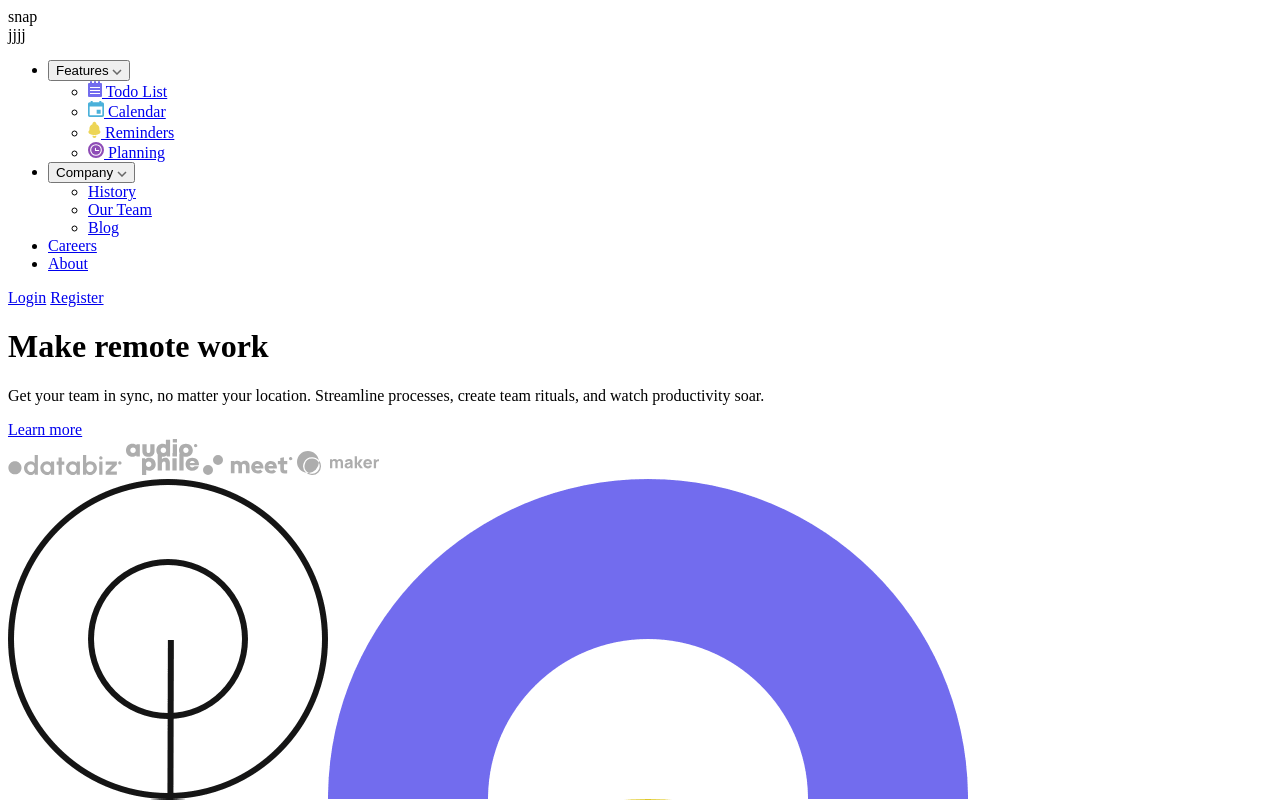
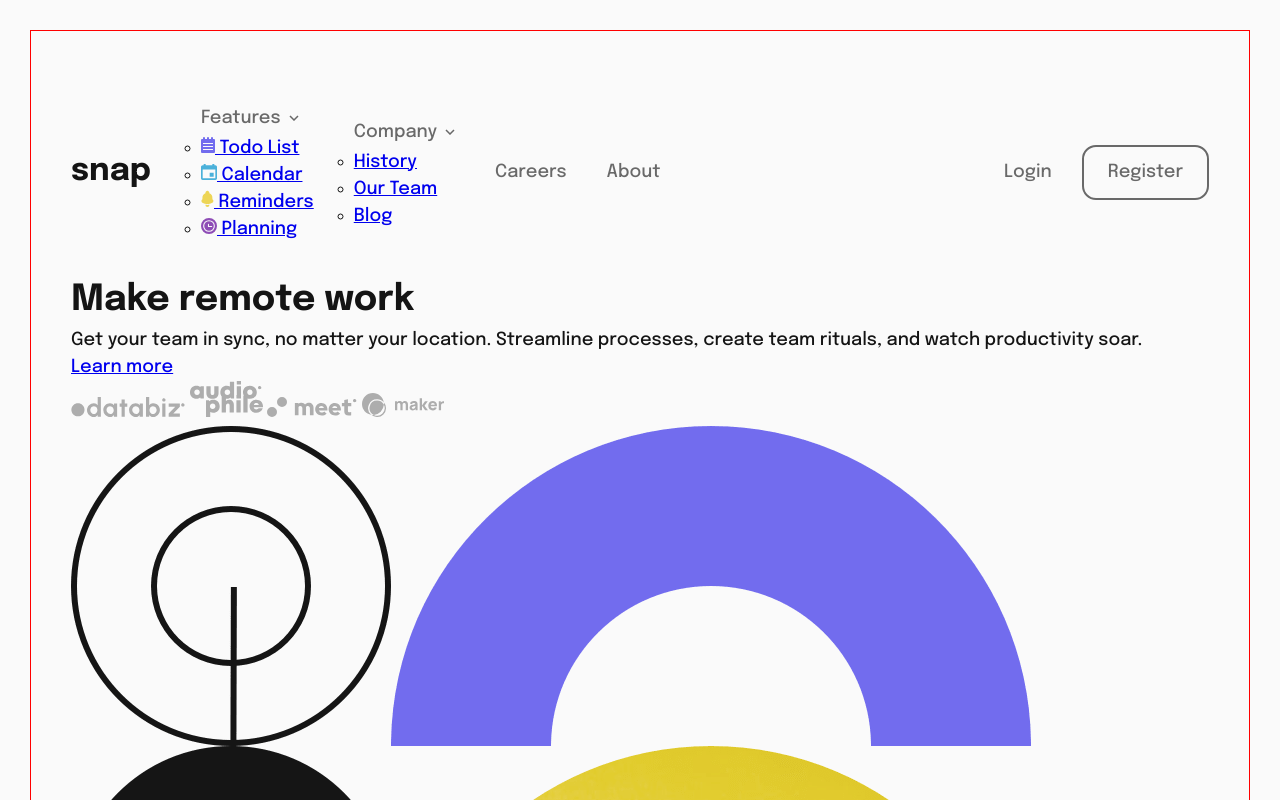
Before and after one commit to Abduols/dropdown-navigation, a plain HTML site: page index.html in a window 1280 px wide. Shown: the top 800 px of the page. Drawn offline with Linux system fonts and the light colour scheme.

Commit message:
style: added styles layout and naviogations styles

```diff
--- a/index.html
+++ b/index.html
@@ -11,6 +11,8 @@
 			type="image/png"
 			sizes="32x32"
 			href="./src/assets/icons/favicon-32x32.png" />
+
+		<link rel="stylesheet" href="./src/css/style.css" />
 
 		<link
 			rel="stylesheet"
@@ -36,7 +38,7 @@
 				<!-- Logo -->
 				<div class="logo">snap</div>
 
-				<!-- Navigation Menu -->jjjj
+				<!-- Navigation Menu -->
 				<ul class="nav-list">
 					<!-- Features Dropdown -->
 					<li class="nav-item dropdown">
@@ -138,17 +140,6 @@
 			</main>
 		</div>
 
-		<!-- Footer -->
-		<footer class="footer">
-			<div class="footer-content">
-				<p class="credit">
-					Challenge by
-					<a href="https://www.frontendmentor.io?ref=challenge" target="_blank"
-						>Frontend Mentor</a
-					>. Coded by <a href="#">Your Name</a>.
-				</p>
-			</div>
-		</footer>
 		<div class="attribution">
 			Challenge by
 			<a href="https://www.frontendmentor.io?ref=challenge" target="_blank"
--- a/src/css/style.css
+++ b/src/css/style.css
@@ -0,0 +1,126 @@
+/** @format */
+
+* {
+	margin: 0;
+	padding: 0;
+	box-sizing: border-box;
+}
+
+/* Color Variables */
+:root {
+	/* Neutral Colors */
+	--gray-50: hsl(0, 0%, 98%); /* Background color */
+	--gray-500: hsl(0, 0%, 41%); /* Medium gray for text */
+	--gray-950: hsl(0, 0%, 8%); /* Dark gray for headings */
+
+	--background: var(--gray-50);
+	--text-medium: var(--gray-500);
+	--text-dark: var(--gray-950);
+	--white: white;
+}
+
+body {
+	font-family: "Epilogue", sans-serif;
+	font-weight: 500;
+	font-size: 18px;
+	background-color: var(--background);
+	color: var(--text-dark);
+
+	min-height: 100vh;
+	line-height: 1.5;
+	padding: 30px;
+}
+
+/* ===== container ===== */
+
+/* Main container to center content */
+.container {
+	max-width: 1400px;
+	margin: 0 auto;
+	padding: 40px;
+	width: 100%;
+	border: 1px solid red;
+}
+
+/* ===== NAVIGATION STYLING ===== */
+.navbar {
+	display: flex;
+	justify-content: space-between;
+	align-items: center;
+	padding: 30px 0;
+}
+
+.logo {
+	font-size: 32px;
+	font-weight: 700;
+	color: var(--text-dark);
+	text-decoration: none;
+}
+
+.nav-list {
+	display: flex;
+	align-items: center;
+	gap: 40px;
+	list-style: none;
+	margin-left: 50px;
+	flex-grow: 1;
+}
+
+.nav-item {
+	position: relative;
+}
+
+.nav-link {
+	color: var(--text-medium);
+	text-decoration: none;
+	font-weight: 500;
+
+	background: none;
+	border: none;
+	font-family: inherit;
+	font-size: inherit;
+	cursor: pointer;
+
+	display: flex;
+	align-items: center;
+	gap: 8px;
+	padding: 8px 0;
+
+	transition: color 0.3s ease;
+}
+
+.nav-link:hover {
+	color: var(--text-dark);
+}
+
+.user-buttons {
+	display: flex;
+	align-items: center;
+	gap: 30px;
+}
+
+.login {
+	color: var(--text-medium);
+	text-decoration: none;
+	font-weight: 500;
+	transition: color 0.3s ease;
+}
+
+.login:hover {
+	color: var(--text-dark);
+}
+
+.register {
+	color: var(--text-medium);
+	text-decoration: none;
+	font-weight: 500;
+	border: 2px solid var(--text-medium);
+	padding: 12px 24px;
+	border-radius: 14px;
+	transition: all 0.3s ease;
+}
+
+.register:hover {
+	color: var(--text-dark);
+	border-color: var(--text-dark);
+}
```
